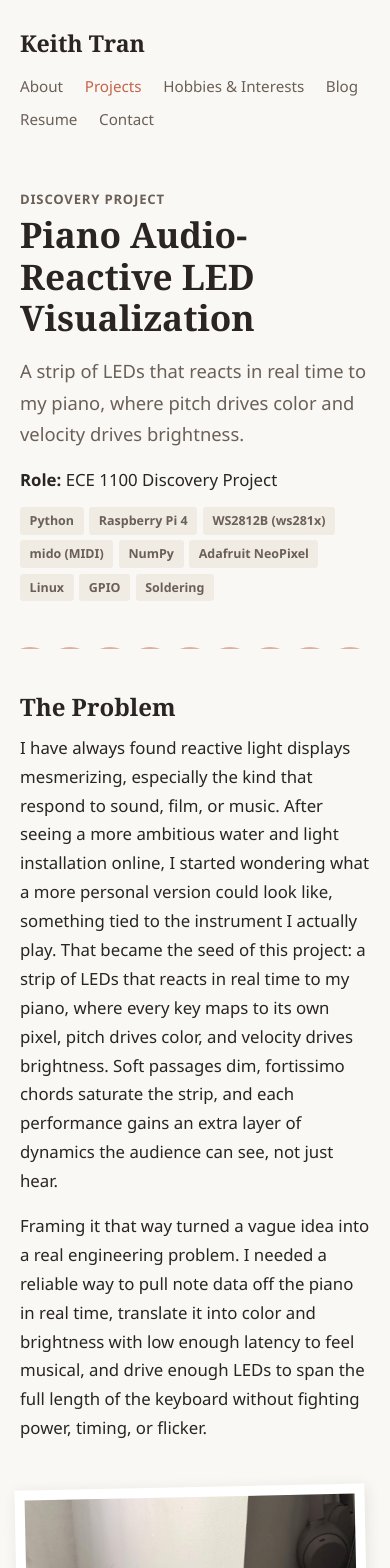
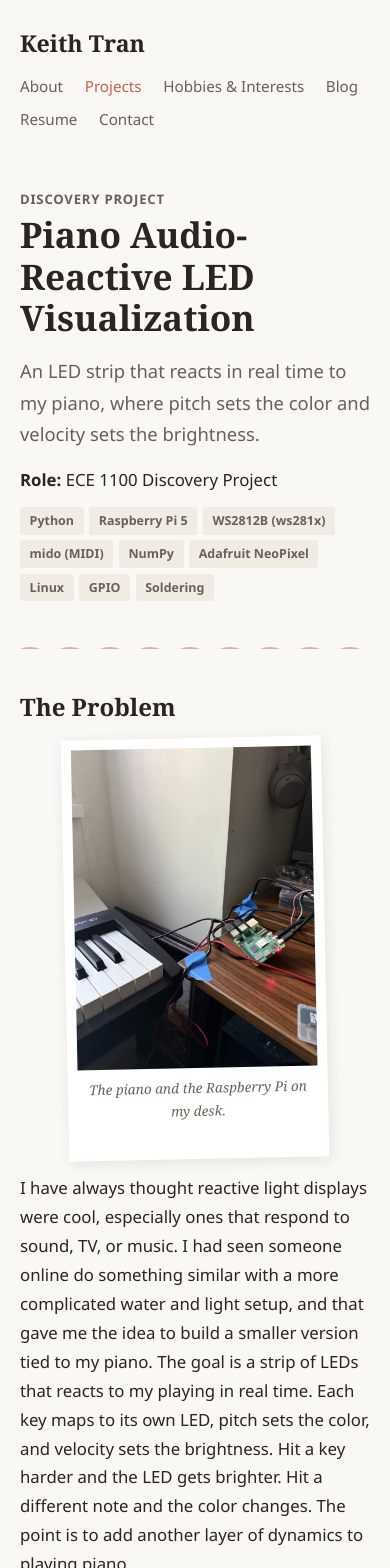
Before and after one commit to ktran15/ktran15.github.io, a React (Vite) app: page /projects/piano-led-visualizer in a window 390 px wide. Shown: the top 1568 px of the page. Built offline with nearby package versions, Linux system fonts and the light colour scheme; a web font is replaced by a local one.

Commit message:
Simplify Discovery Project copy, switch to Pi 5, fix section layout gap, cap projects card image

```diff
--- a/src/content/projects.ts
+++ b/src/content/projects.ts
@@ -29,11 +29,11 @@ export const projects: Project[] = [
     slug: "piano-led-visualizer",
     title: "Piano Audio-Reactive LED Visualization",
     tagline:
-      "A strip of LEDs that reacts in real time to my piano, where pitch drives color and velocity drives brightness.",
+      "An LED strip that reacts in real time to my piano, where pitch sets the color and velocity sets the brightness.",
     role: "ECE 1100 Discovery Project",
     stack: [
       "Python",
-      "Raspberry Pi 4",
+      "Raspberry Pi 5",
       "WS2812B (ws281x)",
       "mido (MIDI)",
       "NumPy",
@@ -48,14 +48,14 @@ export const projects: Project[] = [
         id: "problem",
         heading: "The Problem",
         paragraphs: [
-          "I have always found reactive light displays mesmerizing, especially the kind that respond to sound, film, or music. After seeing a more ambitious water and light installation online, I started wondering what a more personal version could look like, something tied to the instrument I actually play. That became the seed of this project: a strip of LEDs that reacts in real time to my piano, where every key maps to its own pixel, pitch drives color, and velocity drives brightness. Soft passages dim, fortissimo chords saturate the strip, and each performance gains an extra layer of dynamics the audience can see, not just hear.",
-          "Framing it that way turned a vague idea into a real engineering problem. I needed a reliable way to pull note data off the piano in real time, translate it into color and brightness with low enough latency to feel musical, and drive enough LEDs to span the full length of the keyboard without fighting power, timing, or flicker.",
+          "I have always thought reactive light displays were cool, especially ones that respond to sound, TV, or music. I had seen someone online do something similar with a more complicated water and light setup, and that gave me the idea to build a smaller version tied to my piano. The goal is a strip of LEDs that reacts to my playing in real time. Each key maps to its own LED, pitch sets the color, and velocity sets the brightness. Hit a key harder and the LED gets brighter. Hit a different note and the color changes. The point is to add another layer of dynamics to playing piano.",
+          "To actually build that, I needed a way to pull note data off the piano in real time, turn that data into color and brightness fast enough to feel live, and drive enough LEDs to cover the length of the keyboard.",
         ],
         images: [
           {
             src: "/images/piano/piano-setup-desk.png",
             alt: "Roland FP-10 piano next to a Raspberry Pi wired up on a wooden desk",
-            caption: "The instrument I wanted to visualize, next to the Pi that would drive it.",
+            caption: "The piano and the Raspberry Pi on my desk.",
           },
         ],
       },
@@ -63,26 +63,21 @@ export const projects: Project[] = [
         id: "process",
         heading: "The Process",
         paragraphs: [
-          "My first step was research and planning. I sketched the full signal path from instrument to LED and figured out where the hard parts would live. My Roland FP-10 supports Bluetooth MIDI, so I originally planned to capture the signal wirelessly, decode it into note and velocity data, and push colors out to the strip. I mapped out voltage levels, current budgets, and part compatibility, then ordered components from Amazon and picked up a Raspberry Pi 4 from the Micro Center near me.",
-          "Bluetooth MIDI on Linux turned out to be more fragile than the tutorials suggested. After too many pairing issues and dropped connections, I pivoted to a wired USB link using the mido library in Python. That gave me clean, consistent note events and let me focus on the rest of the pipeline. I flashed Raspberry Pi OS, set up the environment, and wrote the control script. mido listens for note_on, note_off, and control_change messages, a small mapping function translates MIDI pitch into an LED index and a color, and numpy.interp scales velocity from the MIDI range (0 to 127) into LED brightness (0 to 255). A dedicated thread handles the sustain pedal so notes fade out gracefully when a key lifts instead of cutting off hard.",
-          "The first real milestone came when the terminal started printing live pitch and velocity as I played. That was the moment the project stopped feeling like a thought experiment and started feeling like something I could actually finish.",
-          "From there, most of the road blocks have lived on the hardware side. The strip is a pair of WS2812B (ws281x) segments I am soldering end to end so the lit portion matches the length of the keyboard. Because the strip pulls far more current than the Pi can safely supply, I added an AC to DC power brick with a dedicated 5V rail, tied the grounds together, and run the data line off a GPIO pin through the Adafruit NeoPixel library. Wiring has been the messiest part of the build so far, and getting every segment to boot cleanly without voltage sag has been a steady exercise in patience.",
+          "I started with research and planning. I sketched the path from piano to LED and figured out where the hard parts would be. My Roland FP-10 supports Bluetooth MIDI, so my first plan was to capture the signal wirelessly on a Raspberry Pi, decode it into note and velocity data, and push colors out to the LED strip. I picked up a Raspberry Pi 5 from the Micro Center near me and ordered the rest of the parts from Amazon.",
+          "Bluetooth MIDI on Linux turned out to be more fragile than the tutorials suggested. After a lot of pairing and dropout issues, I switched to a wired USB connection using the mido library in Python. That gave me clean, consistent note events. I flashed Raspberry Pi OS, set up the environment, and wrote the control script. mido listens for note_on, note_off, and control_change messages, a small mapping function turns MIDI pitch into an LED index and a color, and numpy.interp scales velocity from 0 to 127 into LED brightness from 0 to 255. A separate thread handles the sustain pedal so notes fade out when a key lifts instead of cutting off hard.",
+          "The first real milestone was when the terminal started printing live pitch and velocity as I played. That was the moment the project stopped feeling like an idea and started feeling like something I could actually finish.",
+          "After that, most of the work has been on the hardware side. The LED strip is two WS2812B (ws281x) segments that I am soldering end to end so the lit length matches the keyboard. The strip pulls more current than the Pi can safely supply, so I added an AC to DC 5V power brick and tied its ground to the Pi's ground. Wiring the Pi, power brick, and strip together cleanly has been the messiest part of the build so far.",
         ],
         images: [
           {
             src: "/images/piano/piano-console-notes.png",
             alt: "Terminal output showing live MIDI Note On messages with pitch and velocity values",
-            caption: "First successful run: live MIDI note and velocity data streaming from the piano.",
+            caption: "Live MIDI note and velocity output in the terminal.",
           },
           {
             src: "/images/piano/piano-code.png",
-            alt: "Close-up of the Main.py control script in VS Code, showing the MIDI event loop",
-            caption: "The control script in VS Code, handling note_on, note_off, and control_change events.",
-          },
-          {
-            src: "/images/piano/piano-dev-setup.png",
-            alt: "Monitor showing the Main.py file open in Geany next to a terminal installing Python packages on the Raspberry Pi",
-            caption: "Raspberry Pi OS with the project environment set up and mido talking to the piano.",
+            alt: "Close-up of the Main.py control script in VS Code",
+            caption: "The control script in VS Code.",
           },
         ],
       },
@@ -90,14 +85,14 @@ export const projects: Project[] = [
         id: "outcome",
         heading: "The Outcome (WIP)",
         paragraphs: [
-          "The software side is effectively finished. The control script connects to the piano, parses MIDI in real time, converts pitch and velocity into color and brightness, and stages each update against the LED buffer. The one function still waiting on final hardware integration is the LED write path itself, which needs the fully soldered strip and a stable power rail to be validated under real load.",
-          "Honestly, I bit off more than I could reasonably finish in a single semester, but the project is very much alive. The plan is to finish the soldering, clean up the wiring into something worth photographing, and run a proper end to end demo with a recorded performance. Longer term, I want to build a small enclosure for the Pi and power rail, add a chord-aware color mode, and experiment with a pedal-driven shimmer effect on sustained notes.",
+          "The software side is basically done. The control script connects to the piano, parses MIDI in real time, and converts pitch and velocity into color and brightness. The LED write path is the part still blocking a full demo.",
+          "Right now I am working on two things. First, adding a logic level shifter so the Pi's 3.3V GPIO data signal gets bumped up to the 5V the LEDs expect. Second, soldering the two LED segments together so the strip covers the full length of the piano. I have not been able to turn on an LED yet. It is still a work in progress, and those are the challenges I am actively trying to get past.",
         ],
         images: [
           {
             src: "/images/piano/piano-pi-leds.png",
-            alt: "Raspberry Pi 4 wired to a WS2812B LED strip with power and data lines taped to the desk",
-            caption: "The current hardware state: Pi, addressable strip, and external 5V supply sharing a ground.",
+            alt: "Raspberry Pi wired to a WS2812B LED strip with power and data lines on a wooden desk",
+            caption: "The Pi, LED strip, and power brick wired up.",
           },
         ],
       },
@@ -105,16 +100,17 @@ export const projects: Project[] = [
         id: "ece-skills",
         heading: "ECE Skills Gained",
         paragraphs: [
-          "This project forced me to stitch together software, firmware-adjacent scripting, and real hardware into one working system. The list below captures what I actually practiced along the way, not just what I read about.",
+          "This project forced me to stitch together software, hardware interfacing, and basic power work into one system. The list below is what I actually practiced along the way.",
         ],
         bullets: [
           "Real-time event handling in Python using the mido library for note_on, note_off, and control_change MIDI messages.",
-          "Numerical mapping of pitch to color and velocity to brightness with numpy.interp to get smooth, continuous response.",
-          "Hardware interfacing with WS2812B (ws281x) addressable LEDs through the Adafruit NeoPixel library.",
-          "Raspberry Pi OS on a Pi 4, including flashing, USB device management, and building a reproducible Python environment.",
-          "Power electronics basics: current budgeting, AC to DC supply selection, and shared ground practice between the Pi and the LED rail.",
-          "Soldering, wiring, and full-system integration between a consumer instrument, a single-board computer, and LED hardware.",
-          "Engineering trade-off analysis, most visibly the pivot from Bluetooth MIDI to a wired USB connection for reliability.",
+          "Mapping pitch to color and velocity to brightness with numpy.interp for smooth response.",
+          "Interfacing a Raspberry Pi with WS2812B (ws281x) addressable LEDs through the Adafruit NeoPixel library.",
+          "Raspberry Pi OS on a Pi 5, including flashing, USB device management, and setting up a Python environment.",
+          "Power electronics basics: current budgeting, AC to DC supply selection, and shared grounds between the Pi and the LED rail.",
+          "Logic level shifting from 3.3V GPIO to 5V LED data, and the reasoning for why it is needed.",
+          "Soldering, wiring, and integrating a consumer instrument, a single-board computer, and LED hardware into one working setup.",
+          "Engineering trade-off analysis, most visibly the pivot from Bluetooth MIDI to wired USB for reliability.",
         ],
       },
     ],
--- a/src/index.css
+++ b/src/index.css
@@ -412,17 +412,13 @@ a:focus-visible {
 
 /* Responsive helpers */
 
-@media (max-width: 820px) {
-  .project-section-grid {
-    grid-template-columns: minmax(0, 1fr) !important;
-  }
-  .project-section-grid aside {
-    position: static !important;
-    flex-direction: row !important;
-    flex-wrap: wrap;
-  }
-  .project-section-grid aside > figure {
-    max-width: 240px;
+@media (max-width: 600px) {
+  article section > figure.polaroid {
+    float: none !important;
+    margin: 1rem auto !important;
+    display: block;
+    width: min(260px, 80%) !important;
+    max-width: 80% !important;
   }
 }
 
--- a/src/pages/ProjectDetailPage.tsx
+++ b/src/pages/ProjectDetailPage.tsx
@@ -1,14 +1,25 @@
 import { Link, useParams } from "react-router-dom";
 import { getProjectBySlug, type ProjectImage } from "../content/projects";
 
-function SectionFigure({ img, rotate }: { img: ProjectImage; rotate: string }) {
+function SectionFigure({
+  img,
+  rotate,
+  clear,
+}: {
+  img: ProjectImage;
+  rotate: string;
+  clear?: "right" | "none";
+}) {
   return (
     <figure
       className="polaroid"
       style={{
+        float: "right",
+        clear: clear ?? "none",
+        width: "220px",
+        maxWidth: "45%",
+        margin: "0 0 1.25rem 1.5rem",
         transform: `rotate(${rotate})`,
-        margin: 0,
-        maxWidth: "100%",
       }}
     >
       <img src={img.src} alt={img.alt} loading="lazy" decoding="async" />
@@ -74,13 +85,27 @@ export default function ProjectDetailPage() {
         </div>
       )}
 
-      {p.sections.map((section, sIdx) => {
-        const hasImages = section.images && section.images.length > 0;
-        const textColumn = (
-          <div>
+      {p.sections.map((section, sIdx) => (
+        <section
+          key={section.id}
+          id={section.id}
+          style={{ marginTop: sIdx === 0 ? "1rem" : "2.25rem" }}
+        >
+          <h2 style={{ marginBottom: "0.75rem", clear: "both" }}>{section.heading}</h2>
+
+          {section.images?.map((img, idx) => (
+            <SectionFigure
+              key={img.src}
+              img={img}
+              rotate={idx % 2 === 0 ? "-1.2deg" : "1.6deg"}
+              clear={idx === 0 ? "right" : "none"}
+            />
+          ))}
+
           {section.paragraphs.map((para, idx) => (
             <p key={idx}>{para}</p>
           ))}
+
           {section.bullets && section.bullets.length > 0 && (
             <ul style={{ paddingLeft: "1.1rem", margin: "0.5rem 0 0" }}>
               {section.bullets.map((b, idx) => (
@@ -90,55 +115,14 @@ export default function ProjectDetailPage() {
               ))}
             </ul>
           )}
-          </div>
-        );
 
-        return (
-          <section
-            key={section.id}
-            id={section.id}
-            style={{ marginTop: sIdx === 0 ? "1rem" : "2.5rem" }}
-          >
-            <h2 style={{ marginBottom: "0.75rem" }}>{section.heading}</h2>
-            {hasImages ? (
-              <div
-                style={{
-                  display: "grid",
-                  gap: "1.75rem",
-                  gridTemplateColumns: "minmax(0, 1fr) minmax(0, 280px)",
-                  alignItems: "start",
-                }}
-                className="project-section-grid"
-              >
-                {textColumn}
-                <aside
-                  style={{
-                    display: "flex",
-                    flexDirection: "column",
-                    gap: "1.25rem",
-                    position: "sticky",
-                    top: "1.5rem",
-                  }}
-                >
-                  {section.images!.map((img, idx) => (
-                    <SectionFigure
-                      key={img.src}
-                      img={img}
-                      rotate={idx % 2 === 0 ? "-1.2deg" : "1.6deg"}
-                    />
+          <div style={{ clear: "both" }} />
+        </section>
       ))}
-                </aside>
-              </div>
-            ) : (
-              textColumn
-            )}
-          </section>
-        );
-      })}
 
       {p.gallery.length > 0 && (
         <>
-          <h2 style={{ marginTop: "3rem" }}>Gallery</h2>
+          <h2 style={{ marginTop: "3rem", clear: "both" }}>Gallery</h2>
           <div
             style={{
               display: "flex",
@@ -152,7 +136,7 @@ export default function ProjectDetailPage() {
                 key={src}
                 className="polaroid"
                 style={{
-                  maxWidth: "260px",
+                  maxWidth: "240px",
                   transform: `rotate(${i % 2 === 0 ? "-1.5" : "2"}deg)`,
                 }}
               >
```
Also changed, not shown: src/pages/ProjectsPage.tsx (+7 -3 lines). Lines whose indentation alone changed are shown as unchanged.
